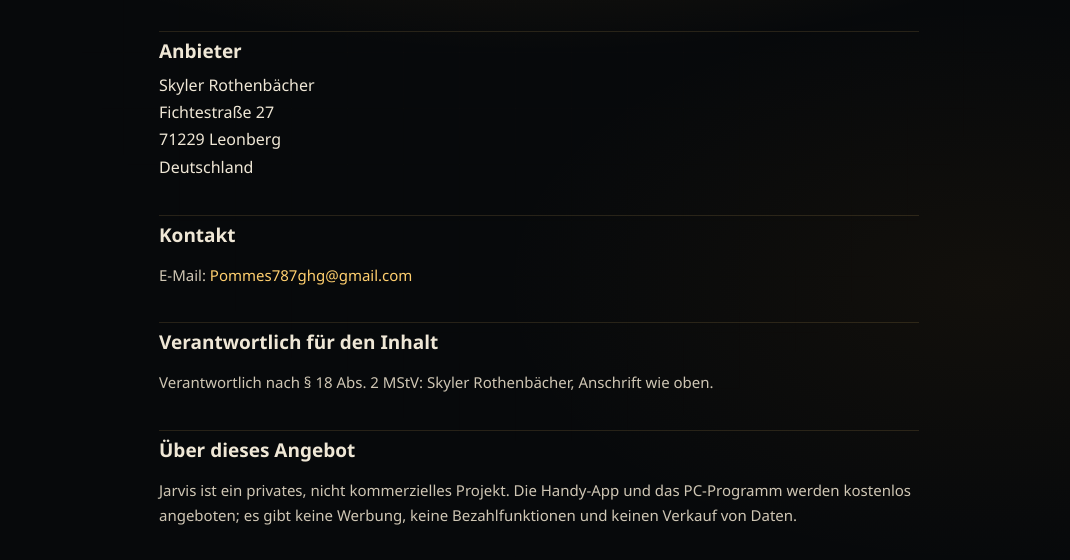
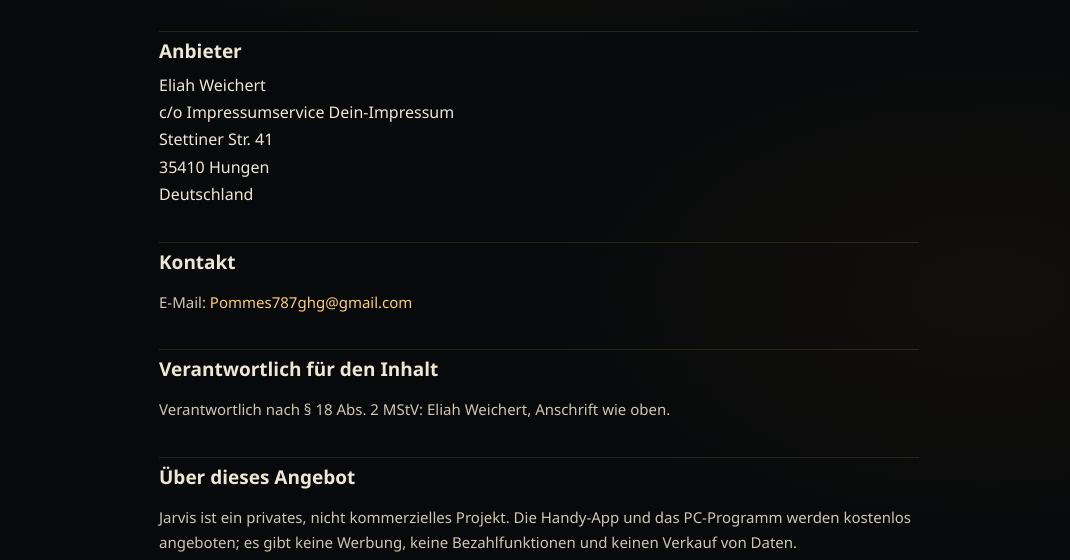
Before and after one commit to sky3nb-prog/jarvis-android, a plain HTML site: page impressum.html in a window 1280 px wide. Shown: the part 172-732 px from the top of the page, without its empty margins (101-1171 px from the left). Drawn offline with Linux system fonts and the light colour scheme.

Commit message:
Impressum/Datenschutz: neue Anbieter-Adresse (Impressumservice)
Anbieter-Anschrift in Impressum und Datenschutzerklärung durch die
neue, über einen Impressumservice bereitgestellte ladungsfähige
Anschrift ersetzt.

```diff
--- a/impressum.html
+++ b/impressum.html
@@ -21,13 +21,13 @@
 <div class="stand">Angaben nach § 5 DDG und § 18 Abs. 2 MStV</div>
 
 <h2>Anbieter</h2>
-<address>Skyler Rothenbächer<br>Fichtestraße 27<br>71229 Leonberg<br>Deutschland</address>
+<address>Eliah Weichert<br>c/o Impressumservice Dein-Impressum<br>Stettiner Str. 41<br>35410 Hungen<br>Deutschland</address>
 
 <h2>Kontakt</h2>
 <p>E-Mail: <a href="mailto:Pommes787ghg@gmail.com">Pommes787ghg@gmail.com</a></p>
 
 <h2>Verantwortlich für den Inhalt</h2>
-<p>Verantwortlich nach § 18 Abs. 2 MStV: Skyler Rothenbächer, Anschrift wie oben.</p>
+<p>Verantwortlich nach § 18 Abs. 2 MStV: Eliah Weichert, Anschrift wie oben.</p>
 
 <h2>Über dieses Angebot</h2>
 <p>Jarvis ist ein privates, nicht kommerzielles Projekt. Die Handy-App und das PC-Programm werden kostenlos angeboten; es gibt keine Werbung, keine Bezahlfunktionen und keinen Verkauf von Daten.</p>
```
Also changed, not shown: datenschutz.html (+1 -1 lines).
